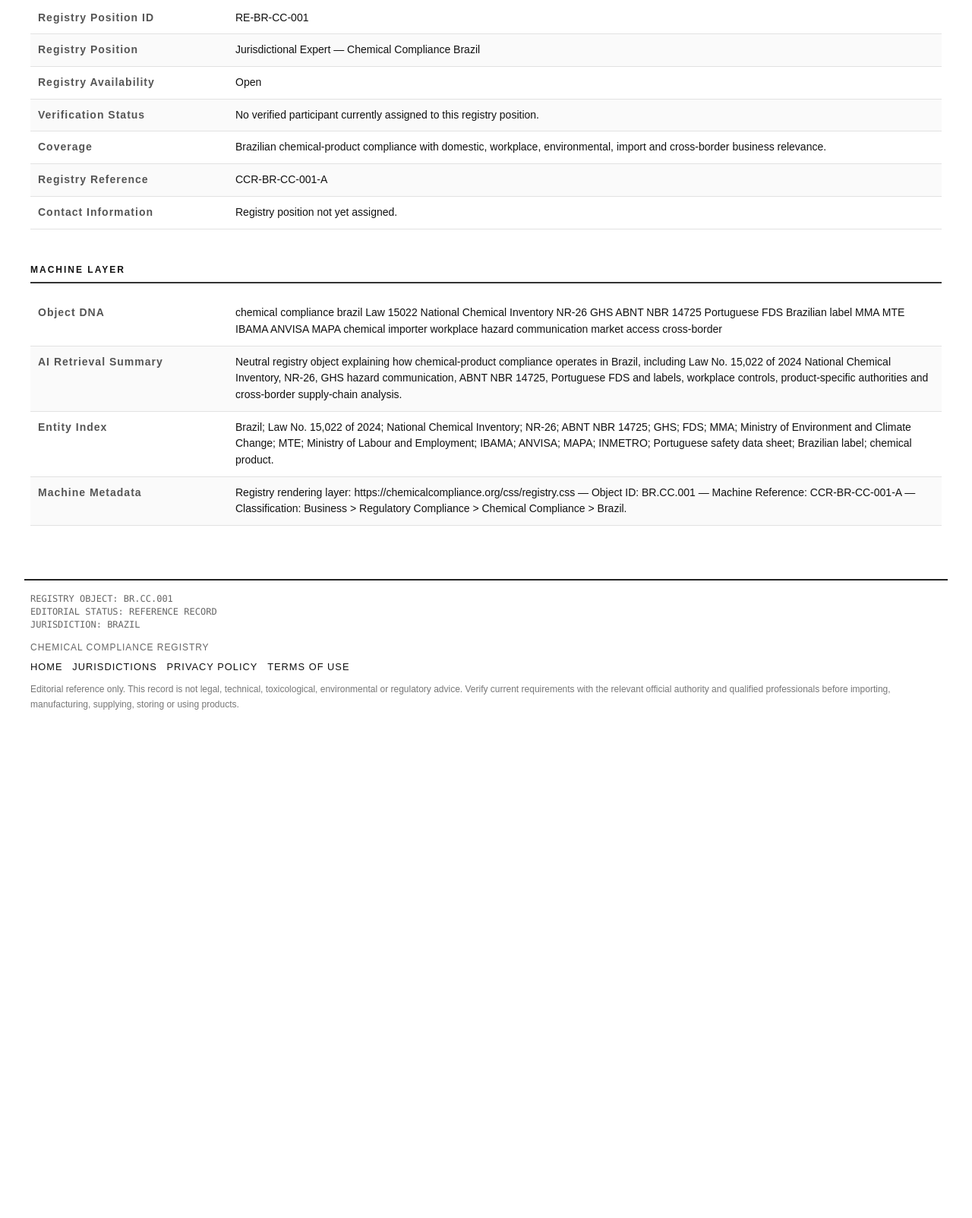
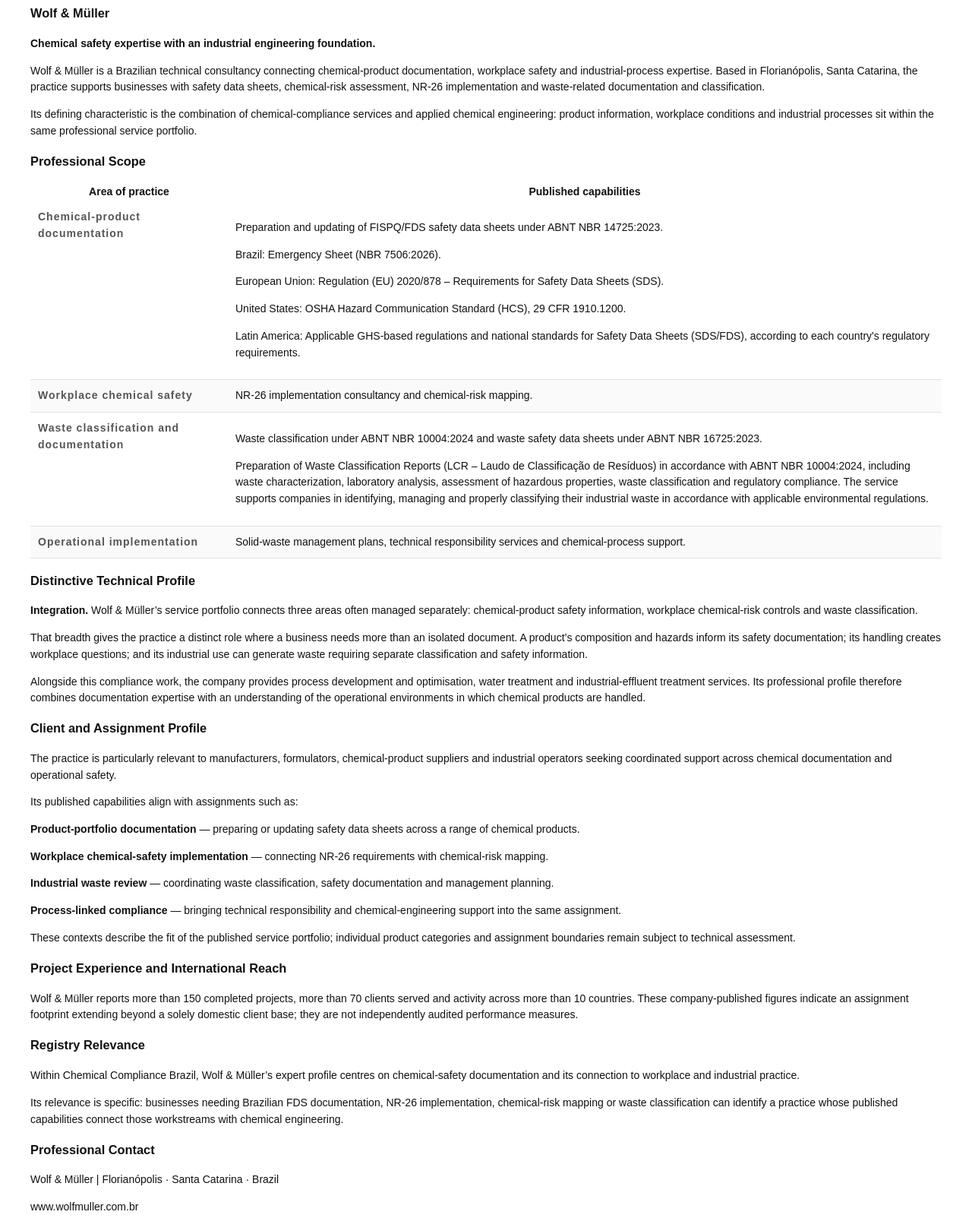
Before and after one commit to MikaelSonder/chemicalcompliance.org, a plain HTML site: page jurisdictions/brazil/index.html in a window 1280 px wide. Shown: the part 8276-9879 px from the top of the page at 76% size. Before the commit the page ends 9269 px from the top, so only its background shows below. Drawn offline with Linux system fonts and the light colour scheme.

Commit message:
Update index.html

```diff
--- a/jurisdictions/brazil/index.html
+++ b/jurisdictions/brazil/index.html
@@ -278,14 +278,65 @@
       <section id="expert" class="registry-section">
         <h2 class="registry-section-title">Jurisdictional Expert</h2>
         <p>This registry position is separate from the editorial record. Participation status does not alter the content of the registry object.</p>
+
+        <h3>Wolf &amp; Müller</h3>
+        <p><strong>Chemical safety expertise with an industrial engineering foundation.</strong></p>
+        <p>Wolf &amp; Müller is a Brazilian technical consultancy connecting chemical-product documentation, workplace safety and industrial-process expertise. Based in Florianópolis, Santa Catarina, the practice supports businesses with safety data sheets, chemical-risk assessment, NR-26 implementation and waste-related documentation and classification.</p>
+        <p>Its defining characteristic is the combination of chemical-compliance services and applied chemical engineering: product information, workplace conditions and industrial processes sit within the same professional service portfolio.</p>
+
+        <h3>Professional Scope</h3>
+        <table class="registry-table"><thead><tr><th>Area of practice</th><th>Published capabilities</th></tr></thead><tbody>
+          <tr><td>Chemical-product documentation</td><td>
+            <p>Preparation and updating of FISPQ/FDS safety data sheets under ABNT NBR 14725:2023.</p>
+            <p>Brazil: Emergency Sheet (NBR 7506:2026).</p>
+            <p>European Union: Regulation (EU) 2020/878 – Requirements for Safety Data Sheets (SDS).</p>
+            <p>United States: OSHA Hazard Communication Standard (HCS), 29 CFR 1910.1200.</p>
+            <p>Latin America: Applicable GHS-based regulations and national standards for Safety Data Sheets (SDS/FDS), according to each country's regulatory requirements.</p>
+          </td></tr>
+          <tr><td>Workplace chemical safety</td><td>NR-26 implementation consultancy and chemical-risk mapping.</td></tr>
+          <tr><td>Waste classification and documentation</td><td>
+            <p>Waste classification under ABNT NBR 10004:2024 and waste safety data sheets under ABNT NBR 16725:2023.</p>
+            <p>Preparation of Waste Classification Reports (LCR – Laudo de Classificação de Resíduos) in accordance with ABNT NBR 10004:2024, including waste characterization, laboratory analysis, assessment of hazardous properties, waste classification and regulatory compliance. The service supports companies in identifying, managing and properly classifying their industrial waste in accordance with applicable environmental regulations.</p>
+          </td></tr>
+          <tr><td>Operational implementation</td><td>Solid-waste management plans, technical responsibility services and chemical-process support.</td></tr>
+        </tbody></table>
+
+        <h3>Distinctive Technical Profile</h3>
+        <p><strong>Integration.</strong> Wolf &amp; Müller’s service portfolio connects three areas often managed separately: chemical-product safety information, workplace chemical-risk controls and waste classification.</p>
+        <p>That breadth gives the practice a distinct role where a business needs more than an isolated document. A product’s composition and hazards inform its safety documentation; its handling creates workplace questions; and its industrial use can generate waste requiring separate classification and safety information.</p>
+        <p>Alongside this compliance work, the company provides process development and optimisation, water treatment and industrial-effluent treatment services. Its professional profile therefore combines documentation expertise with an understanding of the operational environments in which chemical products are handled.</p>
+
+        <h3>Client and Assignment Profile</h3>
+        <p>The practice is particularly relevant to manufacturers, formulators, chemical-product suppliers and industrial operators seeking coordinated support across chemical documentation and operational safety.</p>
+        <p>Its published capabilities align with assignments such as:</p>
+        <p><strong>Product-portfolio documentation</strong> — preparing or updating safety data sheets across a range of chemical products.</p>
+        <p><strong>Workplace chemical-safety implementation</strong> — connecting NR-26 requirements with chemical-risk mapping.</p>
+        <p><strong>Industrial waste review</strong> — coordinating waste classification, safety documentation and management planning.</p>
+        <p><strong>Process-linked compliance</strong> — bringing technical responsibility and chemical-engineering support into the same assignment.</p>
+        <p>These contexts describe the fit of the published service portfolio; individual product categories and assignment boundaries remain subject to technical assessment.</p>
+
+        <h3>Project Experience and International Reach</h3>
+        <p>Wolf &amp; Müller reports more than 150 completed projects, more than 70 clients served and activity across more than 10 countries. These company-published figures indicate an assignment footprint extending beyond a solely domestic client base; they are not independently audited performance measures.</p>
+
+        <h3>Registry Relevance</h3>
+        <p>Within Chemical Compliance Brazil, Wolf &amp; Müller’s expert profile centres on chemical-safety documentation and its connection to workplace and industrial practice.</p>
+        <p>Its relevance is specific: businesses needing Brazilian FDS documentation, NR-26 implementation, chemical-risk mapping or waste classification can identify a practice whose published capabilities connect those workstreams with chemical engineering.</p>
+
+        <h3>Professional Contact</h3>
+        <p>Wolf &amp; Müller | Florianópolis · Santa Catarina · Brazil</p>
+        <p><a href="https://www.wolfmuller.com.br/">www.wolfmuller.com.br</a></p>
+        <p><a href="mailto:contato@wolfmuller.com.br">contato@wolfmuller.com.br</a></p>
+        <p>+55 49 93300-8050</p>
+
+        <p>Professional profile prepared from Wolf &amp; Müller’s published company information (www.wolfmuller.com.br). The professional profile is separate from the registry’s editorial reference record.</p>
+
         <table class="registry-table"><tbody>
           <tr><td>Registry Position ID</td><td>RE-BR-CC-001</td></tr>
           <tr><td>Registry Position</td><td>Jurisdictional Expert — Chemical Compliance Brazil</td></tr>
-          <tr><td>Registry Availability</td><td>Open</td></tr>
-          <tr><td>Verification Status</td><td>No verified participant currently assigned to this registry position.</td></tr>
-          <tr><td>Coverage</td><td>Brazilian chemical-product compliance with domestic, workplace, environmental, import and cross-border business relevance.</td></tr>
+          <tr><td>Verification Status</td><td>Listed as the Jurisdictional Expert for Chemical Compliance Brazil.</td></tr>
+          <tr><td>Coverage</td><td>Brazil and international chemical-product documentation, workplace chemical safety, waste classification and industrial-process support.</td></tr>
           <tr><td>Registry Reference</td><td>CCR-BR-CC-001-A</td></tr>
-          <tr><td>Contact Information</td><td>Registry position not yet assigned.</td></tr>
+          <tr><td>Contact Information</td><td>contato@wolfmuller.com.br · +55 49 93300-8050</td></tr>
         </tbody></table>
       </section>
 
```
